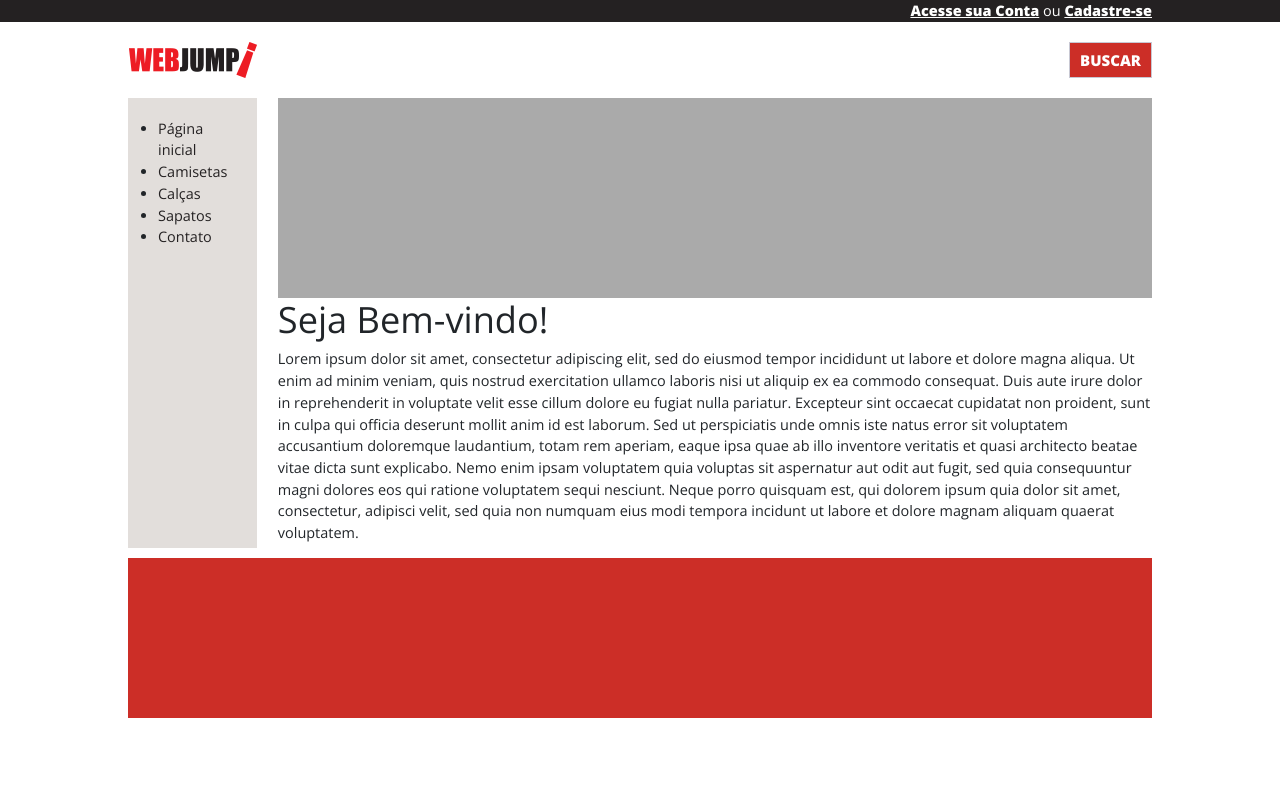
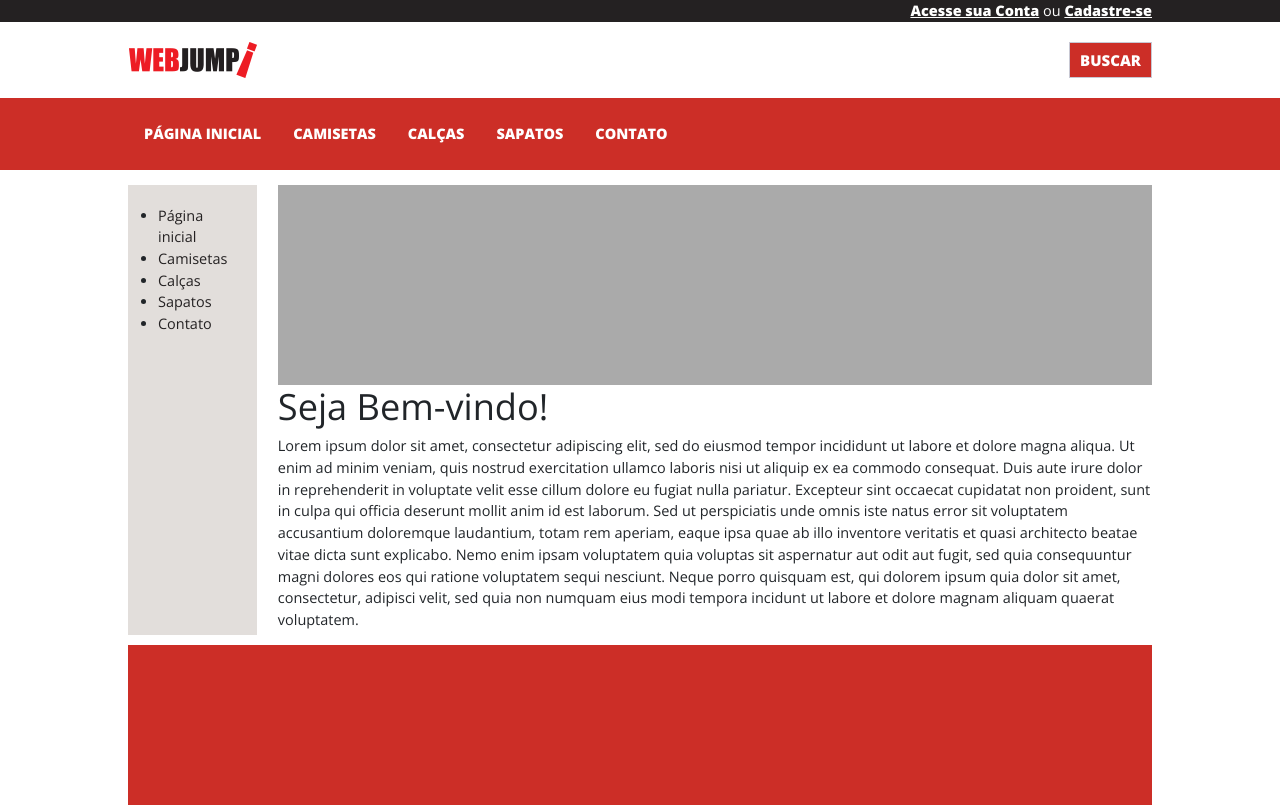
Before and after one commit to vinirb15/frontend-wjtest, a React (Create React App) app: page / in a window 1280 px wide. Built offline with nearby package versions, Linux system fonts and the light colour scheme.

Commit message:
[feat]: header

```diff
--- a/src/components/header/index.js
+++ b/src/components/header/index.js
@@ -1,4 +1,4 @@
-import React, { useState } from 'react';
+import React, { useState, useEffect } from 'react';
 import { Link } from 'react-router-dom';
 import { FiSearch, FiMenu } from 'react-icons/fi';
 import './styles.css';
@@ -6,6 +6,15 @@ import './styles.css';
 export default function Header() {
     const [mobileSearch, setMobileSearch] = useState(false)
     const [mobileMenu, setMobileMenu] = useState(false)
+    const [mobileSize, setMobileSize] = useState(false)
+
+    useEffect(() => {
+        if (window.innerWidth <= 320) {
+            setMobileSize(true)
+        }
+    })
+
+
     return (
         <header>
             <div className="topnav">
@@ -13,15 +22,15 @@ export default function Header() {
             </div>
             <div className="midnav">
                 <button className="mobileHeader" onClick={() => setMobileMenu(mobileMenu ? false : true)} style={{ backgroundColor: 'transparent', border: '0' }} type="submit"><FiMenu size={30} color='var(--grey)' /></button>
-                <img src="/assets/logo.png" alt="" srcset="" />
+                <img src="/assets/logo.png" alt="" />
                 <button className="mobileHeader" onClick={() => setMobileSearch(mobileSearch ? false : true)} style={{ backgroundColor: 'transparent', border: '0' }} type="submit"><FiSearch size={30} color='var(--bg-color)' /></button>
-                <div class="search-container">
+                <div className="search-container">
                     <input style={{ display: mobileSearch ? '' : 'none' }} type="text" placeholder="Search.." name="search" />
                     <button type="submit">BUSCAR</button>
                 </div>
 
             </div>
-            <div className="bottomnav" style={{ width: mobileMenu ? '50%' : '0%', display: mobileMenu ? '' : 'none' }}>
+            <div className="bottomnav" style={mobileSize ? { width: mobileMenu ? '50%' : '0%', display: mobileMenu ? '' : 'none' } : {}}>
                 <ul>
                     <li>
                         <Link className="text-uppercase" to="#"><b>Página inicial</b></Link>
```
